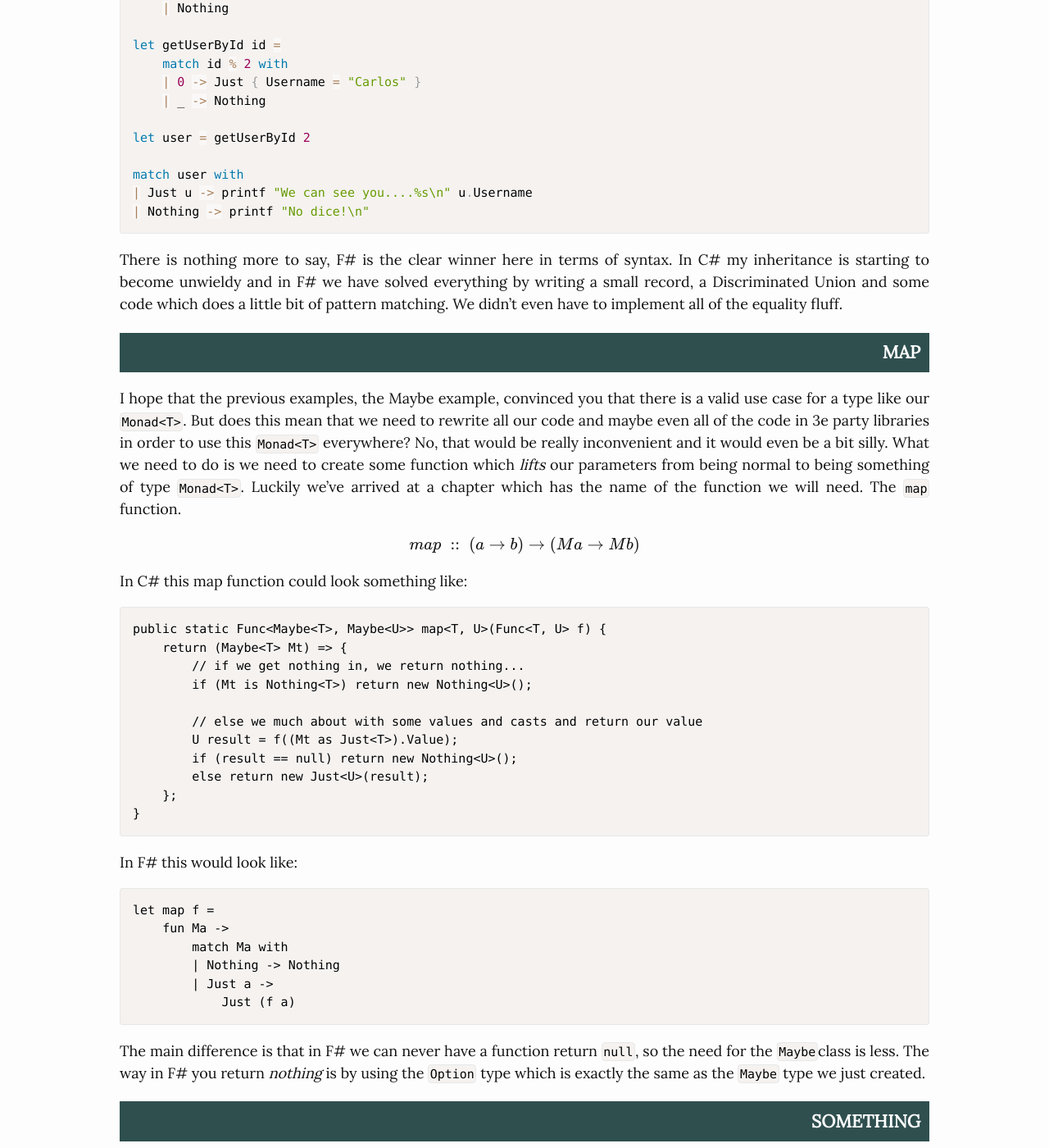
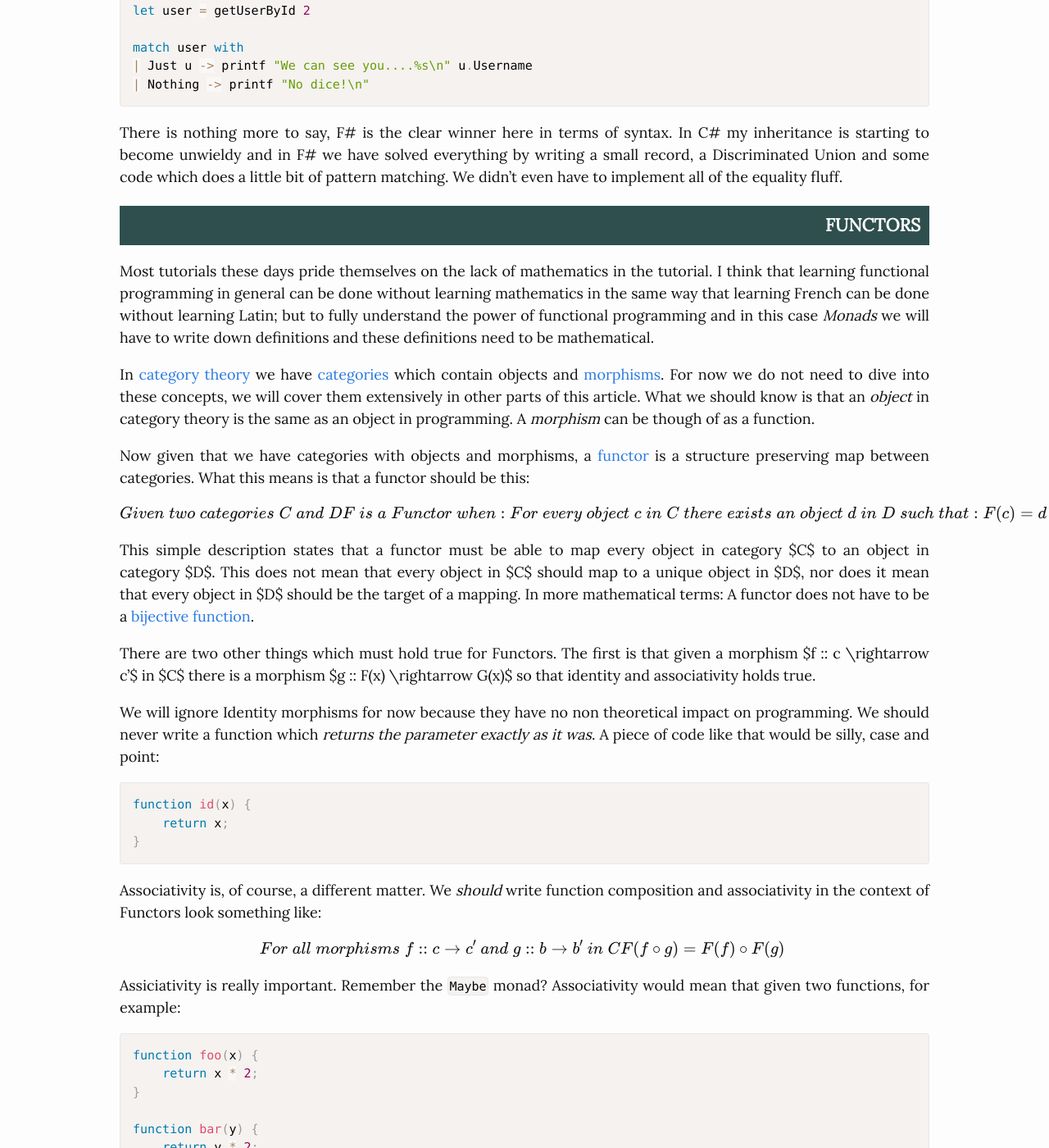
Before and after one commit to Baudin999/Baudin999.github.io, a Jekyll site: the page built from _posts/2016-06-04-monads.md, in a window 1280 px wide and 1400 px high, scrolled down 8934 px. Shown: the whole window at 82% size. Built offline with Jekyll 4.4.1, drawn with Linux system fonts in a browser that asks for light colours; Markdown is read by kramdown in place of the engine named in the settings; formulas are drawn with MathJax 3; some of the changed text lies outside the part shown.

Commit message:
Published with https://stackedit.io/

````diff
--- a/_posts/2016-06-04-monads.md
+++ b/_posts/2016-06-04-monads.md
@@ -44,7 +38,7 @@ class Person {
 
 When we look at this notation I always get a bit "itchy". The fact that there is something which looks like a function but returns nothing scares me. In ES6 this looks a bit different:
 
-```csharp
+```javascript
 class Person {
     constructor() {
     }
@@ -328,9 +322,63 @@ match user with
 
 There is nothing more to say, F# is the clear winner here in terms of syntax. In C# my inheritance is starting to become unwieldy and in F# we have solved everything by writing a small record, a Discriminated Union and some code which does a little bit of pattern matching.  We didn't even have to implement all of the equality fluff.
 
+## Functors
+
+Most tutorials these days pride themselves on the lack of mathematics in the tutorial. I think that learning functional programming in general can be done without learning mathematics in the same way that learning French can be done without learning Latin; but to fully understand the power of functional programming and in this case *Monads* we will have to write down definitions and these definitions need to be mathematical.
+
+In [category theory](https://en.wikipedia.org/wiki/Category_theory) we have [categories](https://en.wikipedia.org/wiki/Category_%28mathematics%29) which contain objects and [morphisms](https://en.wikipedia.org/wiki/Morphism). For now we do not need to dive into these concepts, we will cover them extensively in other parts of this article. What we should know is that an *object* in category theory is the same as an object in programming. A *morphism* can be though of as a function.
+
+Now given that we have categories with objects and morphisms, a [functor](https://en.wikipedia.org/wiki/Functor) is a structure preserving map between categories. What this means is that a functor should be this:
+
+$$
+Given \; two \; categories \; C \; and  \; D \\
+F \; is \; a \; Functor \; when: \\
+For \; every \; object \; c \; in \; C \; there \; exists \; an \; object \; d \; in \; D \; such \; that: \\
+F(c) = d
+$$
+
+This simple description states that a functor must be able to map every object in category $C$ to an object in category $D$. This does not mean that every object in $C$ should map to a unique object in $D$, nor does it mean that every object in $D$ should be the target of a mapping. In more mathematical terms: A functor does not have to be a [bijective function](https://en.wikipedia.org/wiki/Bijection).
+
+There are two other things which must hold true for Functors. The first is that given a morphism $f ::  c \rightarrow c'$ in $C$ there is a morphism $g :: F(x) \rightarrow G(x)$ so that identity and associativity holds true.
+
+We will ignore Identity morphisms for now because they have no non theoretical impact on programming. We should never write a function which *returns the parameter exactly as it was*. A piece of code like that would be silly, case and point:
+
+```javascript
+function id(x) {
+	return x;
+}
+```
+
+Associativity is, of course, a different matter. We *should* write function composition and associativity in the context of Functors look something like:
+
+$$
+For \; all \; morphisms \; f :: c \rightarrow c' \; and \; g :: b \rightarrow b' \; in \; C \\
+F(f \circ g) = F(f) \circ F(g) \;
+$$
+
+Assiciativity is really important. Remember the `Maybe` monad? Associativity would mean that given two functions, for example:
+
+```javascript
+function foo(x) {
+	return x * 2;
+}
+
+function bar(y) {
+    return y * 2;
+}
+```
+
+We can combine these functions and really *know* that the following statement holds true:
+
+```javascript
+new Maybe(foo(bar(2))) === new Maybe(foo( new Maybe(bar(2)) ));
+```
+
+As stated before, these two objects will never be the same in JavaScript because JavaScript resolves equality by looking at the references and not at the values. This might be the single most devastating fact about JavaScript which I can't seem to resolve or justify.
+
 ## Map
 
-I hope that the previous examples, the Maybe example, convinced you that there is a valid use case for a type like our `Monad<T>`.  But does this mean that we need to rewrite all our code and maybe even all of the code in 3e party libraries in order to use this `Monad<T>` everywhere? No, that would be really inconvenient and it would even be a bit silly. What we need to do is we need to create some function which *lifts* our parameters from being normal to being something of type `Monad<T>`. Luckily we've arrived at a chapter which has the name of the function we will need. The `map` function.
+I hope that the previous example, the Maybe example, convinced you that there is a valid use case for a type like our `Monad<T>`.  But does this mean that we need to rewrite all our code and maybe even all of the code in 3e party libraries in order to use this `Monad<T>` everywhere? No, that would be really inconvenient and it would even be a bit silly. What we need to do is we need to create some function which *lifts* our parameters from being normal to being something of type `Monad<T>`. Luckily we've arrived at a chapter which has the name of the function we will need. The `map` function.
 
 $$
 map \; :: \; (a \rightarrow b) \rightarrow (Ma \rightarrow Mb)
````
Also changed, not shown: other parts of _posts/2016-06-04-monads.md (+1 -7 lines).
